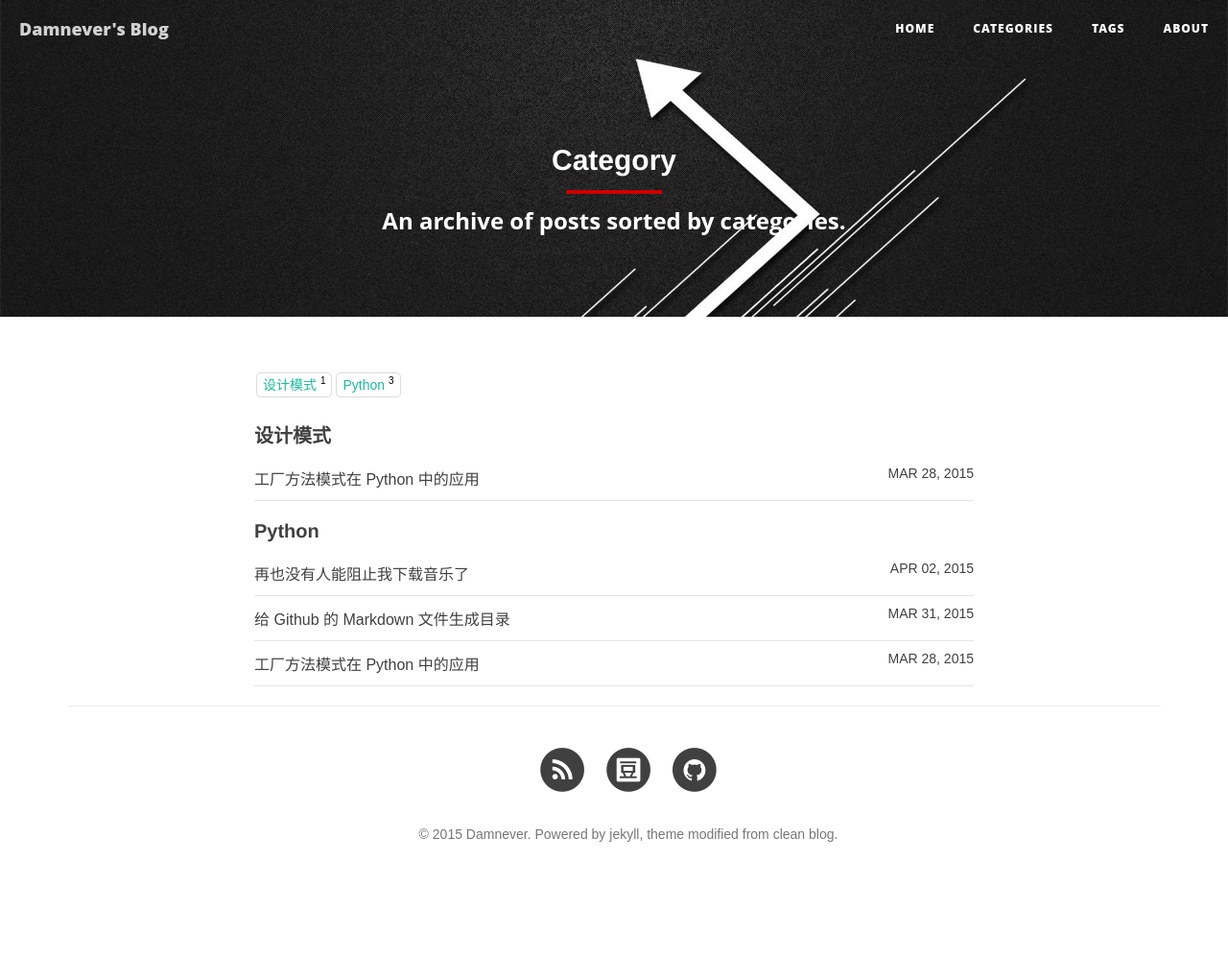
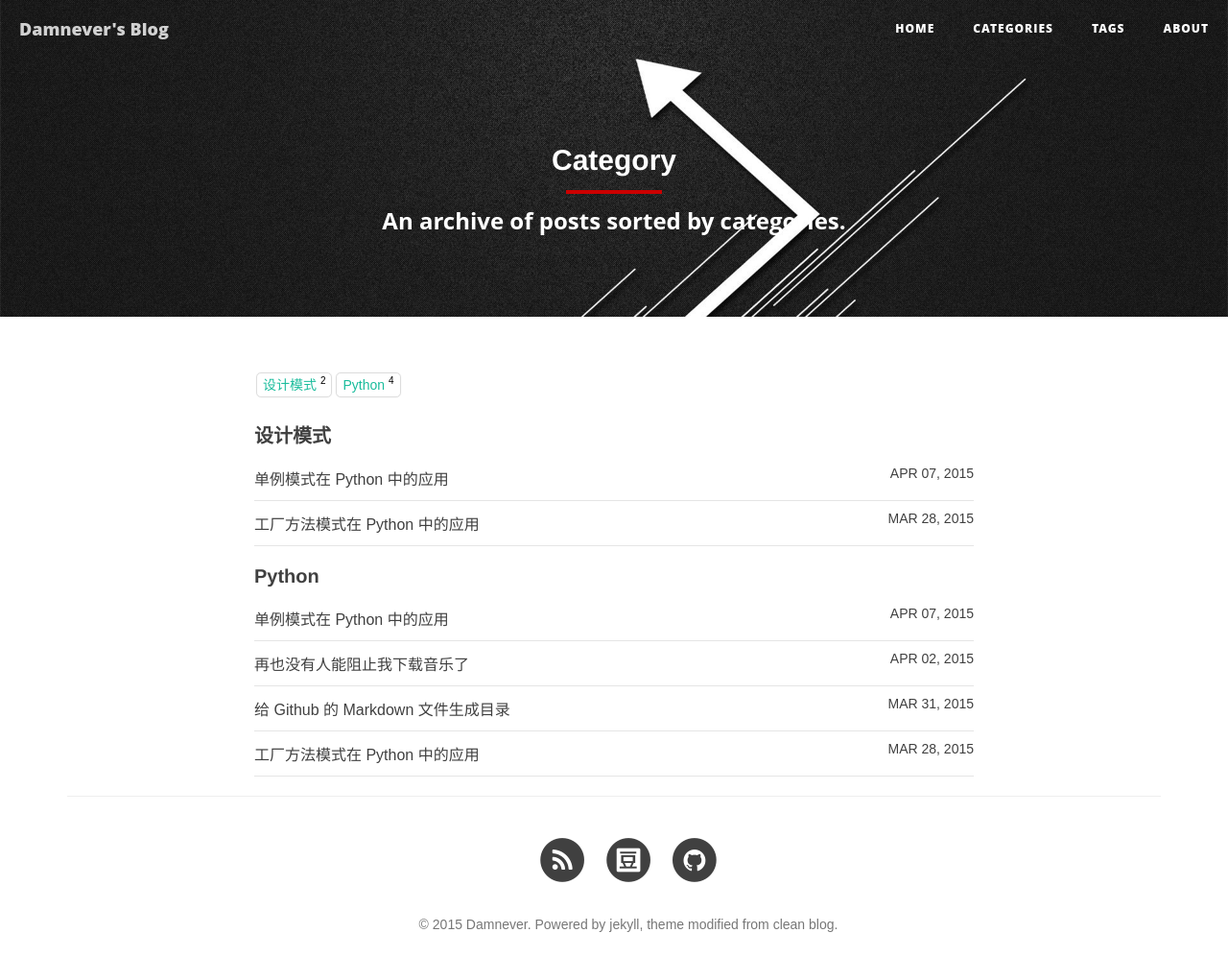
Before and after one commit to damnever/damnever.github.io, a Jekyll site: the page built from categories.html, in a window 1280 px wide. Shown: the whole page at 96% size. Built offline with Jekyll 4.4.1, drawn with Linux system fonts in a browser that asks for light colours; nearby versions of some CDN libraries; before the commit the page ends 903 px from its top, so only the background shows below that; some of the changed lines change nothing that is shown.

Commit message:
singleton pattern in tornado

```diff
--- a/_posts/2015-03-28-factory-method-pattern-in-python.md
+++ b/_posts/2015-03-28-factory-method-pattern-in-python.md
@@ -2,7 +2,7 @@
 layout:      post
 title:       工厂方法模式在 Python 中的应用
 subtitle:    坑爹的 Win10 + A卡让我玩不了 LOL，%>_<%，于是在 Ubuntu 下诞生了这个 Blog
-date:        2015-3-28 23:30:31
+date:        2015-03-28 23:30:31
 author:      Damnever
 keywords:    Damnever,设计模式,工厂方法模式,Python,Tornado
 description: 工厂方法模式在 Python 中的应用，ioloop 与 Configurable
--- /dev/null
+++ b/_posts/2015-04-07-singleton-pattern-in-python.md
@@ -0,0 +1,125 @@
+---
+layout:      post
+title:       单例模式在 Python 中的应用
+subtitle:    Tornado IOLoop 中 double check 形式的单例模式解析
+date:        2015-04-07 14:00:11
+author:      Damnever
+keywords:    Damnever,设计模式,单例模式,Python,Tornado, double check
+description: 单例模式在 Python 中的应用，tornado.IOLoop中double check的单例模式
+categories:
+  - 设计模式
+  - Python
+tags:
+  - 单例模式
+  - Tornado
+
+---
+
+单例模式
+<span class="caption text-muted">保证一个类仅有一个实例，并提供一个访问它的全局访问点。</span>
+
+
+---
+
+来看看`tornado.IOLoop`中的单例模式：
+{% highlight python %}
+class IOLoop(object):
+
+    @staticmethod
+    def instance():
+        """Returns a global `IOLoop` instance.
+
+        Most applications have a single, global `IOLoop` running on the
+        main thread.  Use this method to get this instance from
+        another thread.  To get the current thread's `IOLoop`, use `current()`.
+        """
+        if not hasattr(IOLoop, "_instance"):
+            with IOLoop._instance_lock:
+                if not hasattr(IOLoop, "_instance"):
+                    # New instance after double check
+                    IOLoop._instance = IOLoop()
+        return IOLoop._instance
+{% endhighlight %}
+
+为什么这里要`double check`？
+
+---
+
+### 简单的单例模式
+
+先来看看代码：
+{% highlight python %}
+class Singleton(object):
+
+    @staticmathod
+    def instance():
+        if not hasattr(Singleton, '_instance'):
+            Singleton._instance = Singleton()
+        return Singleton._instance
+{% endhighlight %}
+
+这种情况看似还不错，但是不能保证在多线程的环境下仍然好用，看图：
+![singleton.png]({{ site.baseurl }}/img/post/2015-04-07.png)
+出现了多线程之后，这明显就是行不通的。
+
+---
+
+### 上锁使线程同步
+
+上锁后的代码：
+{% highlight python %}
+import threading
+
+class Singleton(object):
+
+    _instance_lock = threading.Lock()
+
+    @staticmethod
+    def instance():
+        with Singleton._instance_lock:
+            if not hasattr(Singleton, '_instance'):
+                Singleton._instance = Singleton()
+        return Singleton._instance
+{% endhighlight %}
+这里确实是解决了多线程的情况，但是我们只有实例化的时候需要上锁，其它时候`Singleton._instance`已经存在了，不需要锁了，但是这时候其它要获得`Singleton`实例的线程还是必须等待，锁的存在明显降低了效率，有性能损耗。
+
+---
+
+### 全局变量
+
+在 Java/C++ 这些语言里还可以利用全局变量的方式解决上面那种加锁（同步）带来的问题：
+{% highlight java %}
+class Singleton {
+
+    private static Singleton instance = new Singleton();
+
+    private Singleton() {}
+
+    public static Singleton getInstance() {
+        return instace;
+    }
+
+}
+{% endhighlight %}
+在 Python 里就是这样了：
+{% highlight python %}
+class Singleton(object):
+
+    @staticmethod
+    def instance():
+        return _g_singleton
+
+_g_singleton = Singleton()
+
+# def get_instance():
+#     return _g_singleton
+{% endhighlight %}
+但是如果这个类所占的资源较多的话，还没有用这个实例就已经存在了，是非常不划算的。
+
+---
+
+### 总结
+
+所以出现了像`tornado.IOLoop.instance()`那样的`double check`的单例模式了。在多线程的情况下，既没有同步（加锁）带来的性能下降，也没有全局变量直接实例化带来的资源浪费。
+
+***
```
Also changed, not shown: img/post/2015-04-07.png (added).
